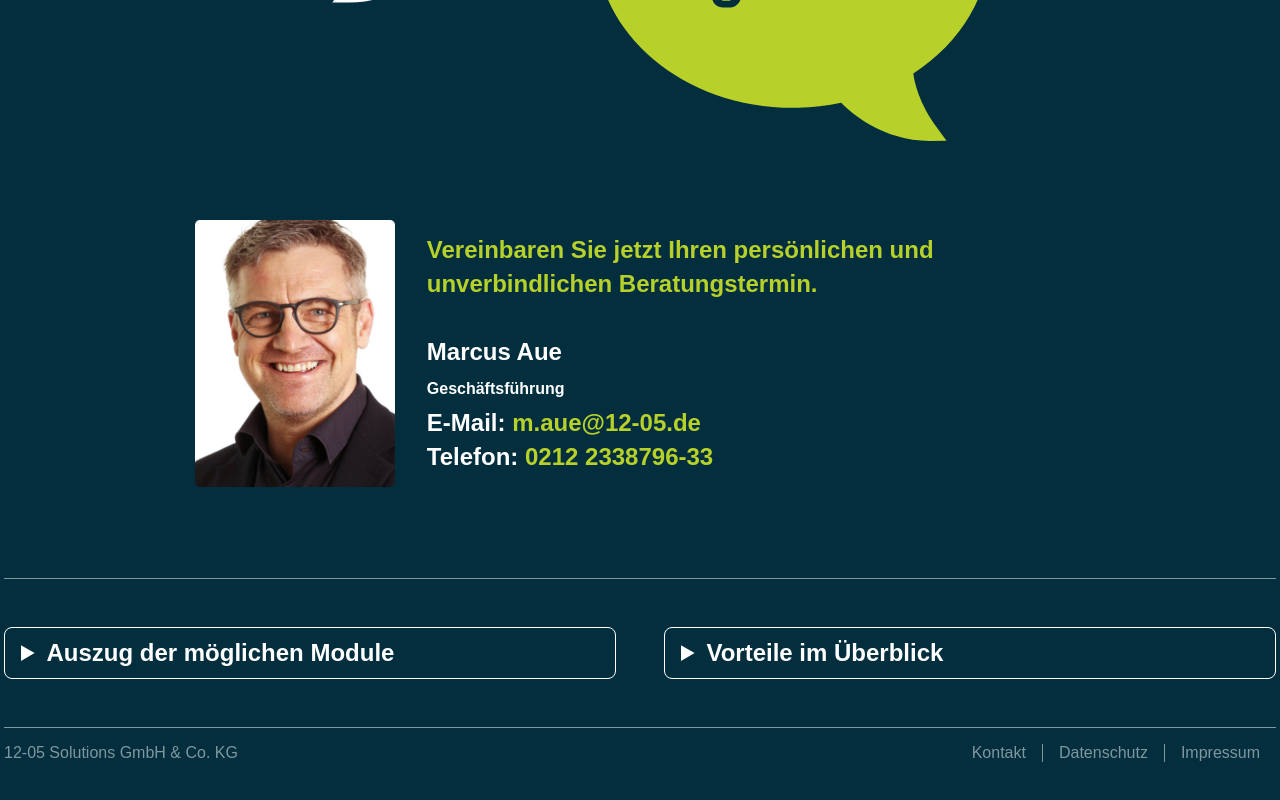
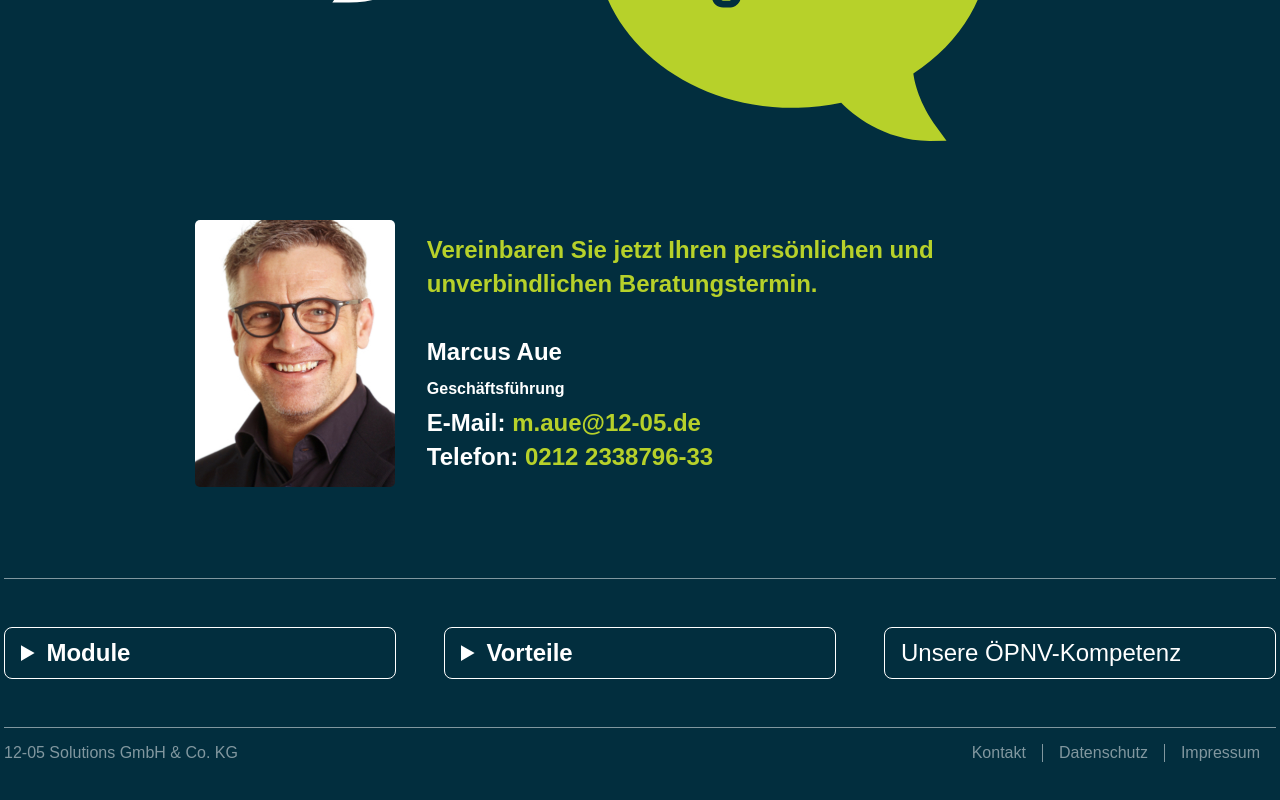
Before and after one commit to groev/1205-opnv, a React (Create React App) app: page / in a window 1280 px wide. Shown: the part 7718-8518 px from the top of the page. Built offline with nearby package versions, Linux system fonts and the light colour scheme; a web font is replaced by a local one.

Commit message:
opnv kompetenz

```diff
--- a/src/assets/style.scss
+++ b/src/assets/style.scss
@@ -498,9 +498,21 @@ h1 {
 		@include standard;
 		grid-gap: 3rem;
 		display: grid;
-		grid-template-columns: 1fr 1fr;
+		grid-template-columns: 1fr 1fr 1fr;
 		@media (max-width: $mobWrap) {
 			grid-template-columns: 1fr;
 		}
+		> a {
+			color: #fff;
+			border: 1px solid #fff;
+			border-radius: 8px;
+			padding: 0.5rem 1rem;
+			text-decoration: none;
+			text-align: left;
+			@include fadeHover();
+			&:hover {
+				background: $green;
+			}
+		}
 	}
 }
--- a/src/components/finish.js
+++ b/src/components/finish.js
@@ -6,7 +6,7 @@ import { Zoom } from 'react-reveal';
 
 export default function Finish() {
 	const data1 = {
-		head: 'Auszug der möglichen Module',
+		head: 'Module',
 		items: [
 			'Informations- und Newsbereiche aus den Abteilungen',
 			'Mängelzettel/Schadensmeldungen für die Werkstatt',
@@ -21,7 +21,7 @@ export default function Finish() {
 		],
 	};
 	const data2 = {
-		head: 'Vorteile im Überblick',
+		head: 'Vorteile',
 		items: [
 			'Nach kurzer Zeit sofort Loslegen',
 			'In kleinen Schritten, dank des modularen Systems, einzuführen',
@@ -66,6 +66,7 @@ export default function Finish() {
 				<div className="accids">
 					<Accordion data={data1} />
 					<Accordion data={data2} />
+					<a href="https://www.12-05.de/opnv">Unsere ÖPNV-Kompetenz</a>
 				</div>
 				<div className="footer">
 					<div>12-05 Solutions GmbH & Co. KG</div>
```
